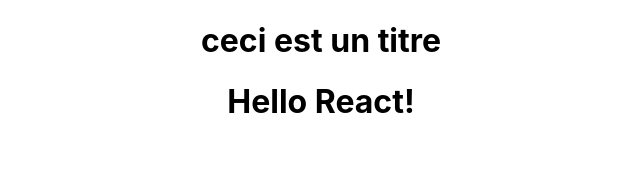
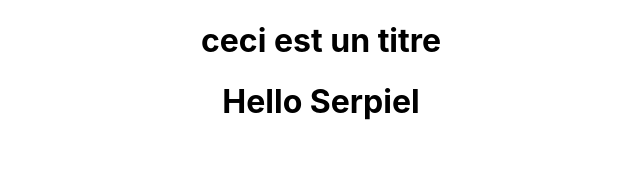
Before and after one commit to Serpiel/js-react_courses, a React (Create React App) app: page / in a window 1280 px wide. Shown: the top 172 px of the page, without its empty margins (319-959 px from the left). Built offline with nearby package versions, Linux system fonts and the light colour scheme.

Commit message:
React 1 : Exo 6

```diff
--- a/src/App.js
+++ b/src/App.js
@@ -3,13 +3,13 @@
 import './Title';
 import Title from './Title';
 
-function App() {
+function App(props) {
+  console.log(props);
   return (
     <div className="App">
       <Title />
-      <h1>Hello React!</h1>
+      <h1>Hello {props.name}</h1>
     </div>
   );
 }
-
 export default App;
--- a/src/index.js
+++ b/src/index.js
@@ -7,10 +7,9 @@
 const root = ReactDOM.createRoot(document.getElementById('root'));
 root.render(
   <React.StrictMode>
-    <App />
+    <App name="Serpiel"/>
   </React.StrictMode>
 );
-
 // If you want to start measuring performance in your app, pass a function
 // to log results (for example: reportWebVitals(console.log))
 // or send to an analytics endpoint. Learn more: https://bit.ly/CRA-vitals
```
